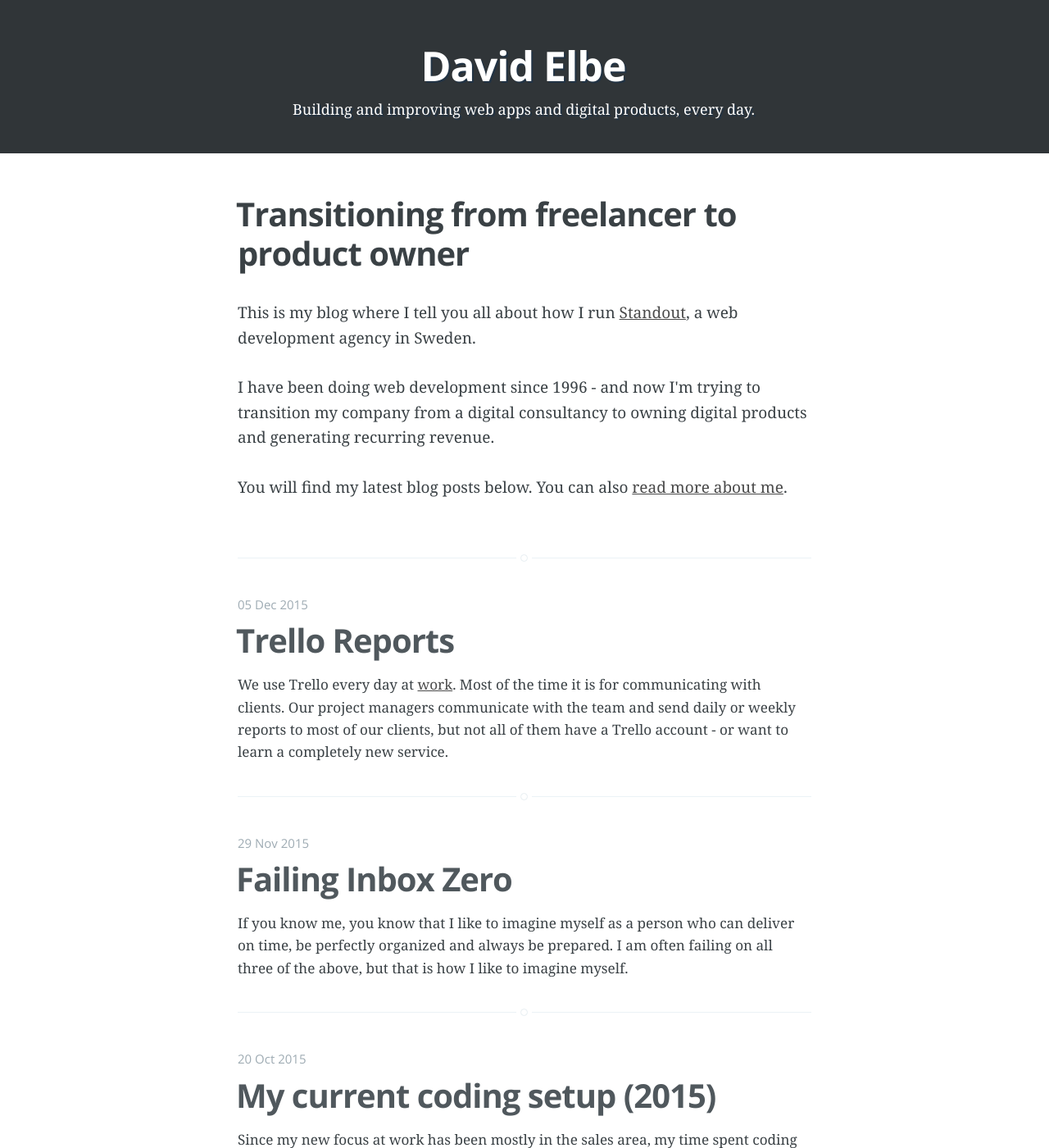
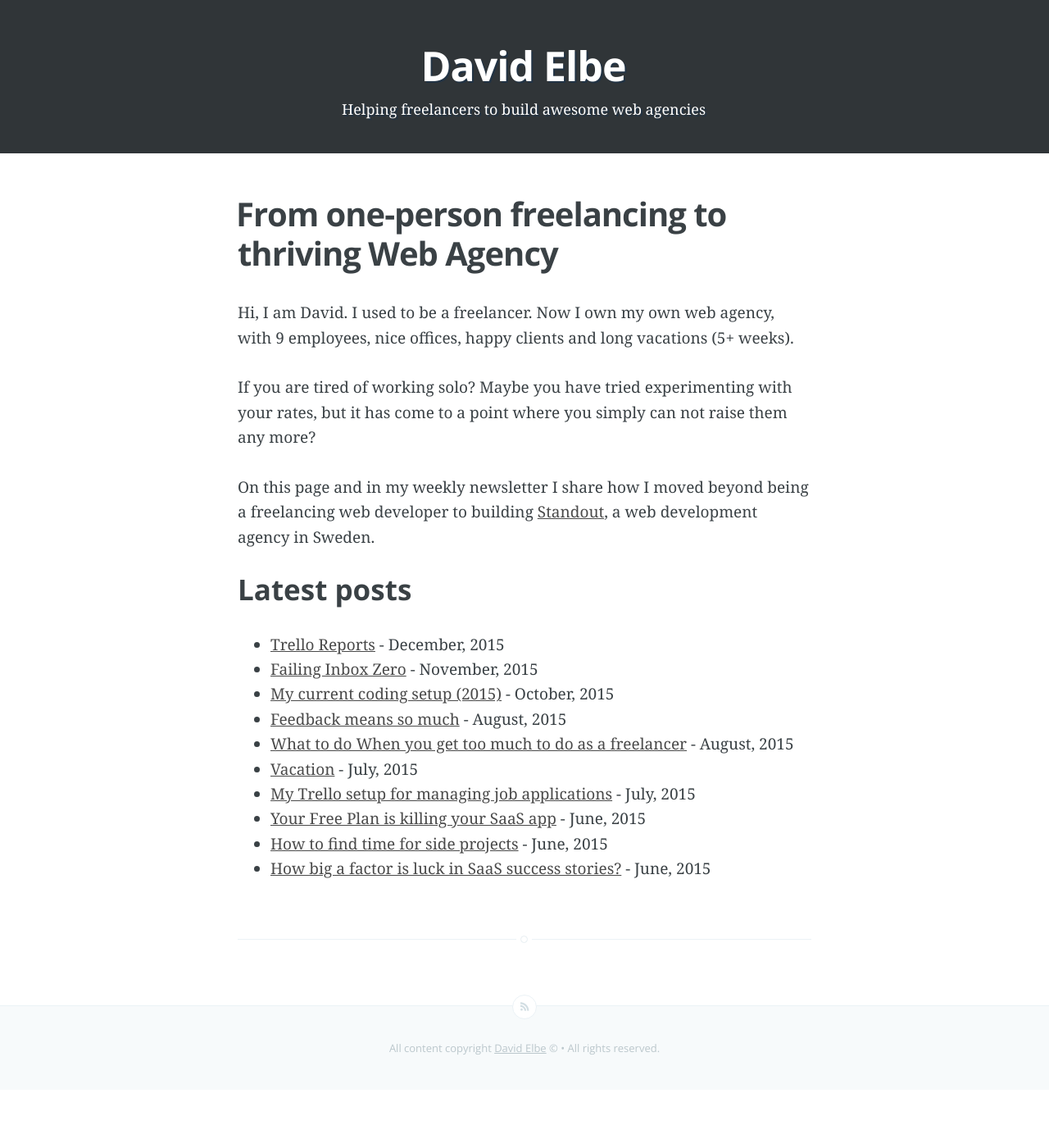
Before and after one commit to davidelbe/david.elbe.me, a Jekyll site: the page built from index.html, in a window 1280 px wide and 1400 px high. Shown: the whole window at 82% size. Built offline with Jekyll 4.4.1, drawn with Linux system fonts in a browser that asks for light colours; Markdown is read by kramdown in place of the engine named in the settings; the list of posts is cut into pages by our own code; some of the changed text lies outside the part shown.

Commit message:
Index page changes

```diff
--- a/_config.yml
+++ b/_config.yml
@@ -1,5 +1,5 @@
 name: David Elbe
-description: "Building and improving web apps and digital products, every day."
+description: "Helping freelancers to build awesome web agencies"
 meta_description: "The personal website of David Elbe. Entrepreneur, developer and problem-solver."
 
 markdown: redcarpet
--- a/_layouts/default.html
+++ b/_layouts/default.html
@@ -29,14 +29,12 @@
 </head>
 <body class="home-template">
 
-
     {{ content }}
 
     <footer class="site-footer">
         <a class="subscribe icon-feed" href="{{ site.baseurl }}rss.xml"><span class="tooltip">Subscribe!</span></a>
         <div class="inner">
              <section class="copyright">All content copyright <a href="{{ site.baseurl }}">{{ site.name }}</a> &copy; {{date format="YYYY"}} &bull; All rights reserved.</section>
-             <section class="poweredby">Made with Jekyll using <a href="http://github.com/rosario/kasper">Kasper theme</a></section>
         </div>
     </footer>
 
--- a/index.html
+++ b/index.html
@@ -18,54 +18,26 @@ about: 'about.html'
 </header>
 
 <main class="content" role="main">
-
   <article class="post introduction">
-        <h2>Transitioning from freelancer to product owner</h2>
-        <p>This is my blog where I tell you all about how I run <a href="http://standout.se/">Standout</a>, a web development agency in Sweden.</p>
-
+    <h2>From one-person freelancing to thriving Web Agency</h2>
     <p>
-          I have been doing web development since 1996 - and now I'm trying
-          to transition my company from a digital consultancy to owning digital products and generating recurring revenue.
+      Hi, I am David. I used to be a freelancer. Now I own my own web agency, with 9 employees,
+      nice offices, happy clients and long vacations (5+ weeks).
+    <p>
+      If you are tired of working solo? Maybe you have tried experimenting with
+      your rates, but it has come to a point where you simply can not raise them any more?
+    </p>
+    <p>
+      On this page and in my weekly newsletter I share how I moved beyond being a freelancing web developer to building <a href="http://standout.se/">Standout</a>, a web development agency in Sweden.
     </p>
 
-        <p>
-          You will find my latest blog posts below. You can also <a href="/about.html">read more about me</a>.
-        </p>
-
+    <h3>Latest posts</h3>
+    <ul>
+      {% for post in paginator.posts | limit: 10 %}
+      <li><a href="{{ post.url }}">{{ post.title }}</a> - {{ post.date | date: '%B, %Y' }}</li>
+      {% endfor %}
+    </ul>
 
   </article>
 
-    {% for post in paginator.posts %}
-
-    <article class="post">
-        <header class="post-header">
-            <span class="post-meta"><time datetime="{{ post.date | date:"%Y-%m-%d" }}">{{ post.date | date_to_string }}</time> {{!tags prefix="on "}}</span>
-            <h2 class="post-title"><a href="{{ post.url }}">{{ post.title }}</a></h2>
-
-        </header>
-        <section class="post-excerpt">
-            {{ post.excerpt }}
-        </section>
-    </article>
-
-    {% endfor %}
-
-    <nav class="pagination" role="pagination">
-
-        {% if paginator.previous_page %}
-          {% if paginator.previous_page == 1 %}
-          <a class="newer-posts" href="/" title="Previous Page">&laquo; Newer Posts</a>
-          {% else %}
-          <a class="newer-posts" href="/page{{ paginator.previous_page }}/" title="Previous Page">&laquo; Newer Posts</a>
-          {% endif %}
-        {% endif %}
-
-        <span class="page-number"> Page {{paginator.page}} of {{paginator.total_pages}} </span>
-
-        {% if paginator.next_page %}
-        <a class="older-posts" href="/page{{ paginator.next_page }}/" title="Next Page">Older Posts &raquo;</a>
-        {% endif %}
-    </nav>
-
-
 </main>
```
Lines whose indentation alone changed are shown as unchanged.
